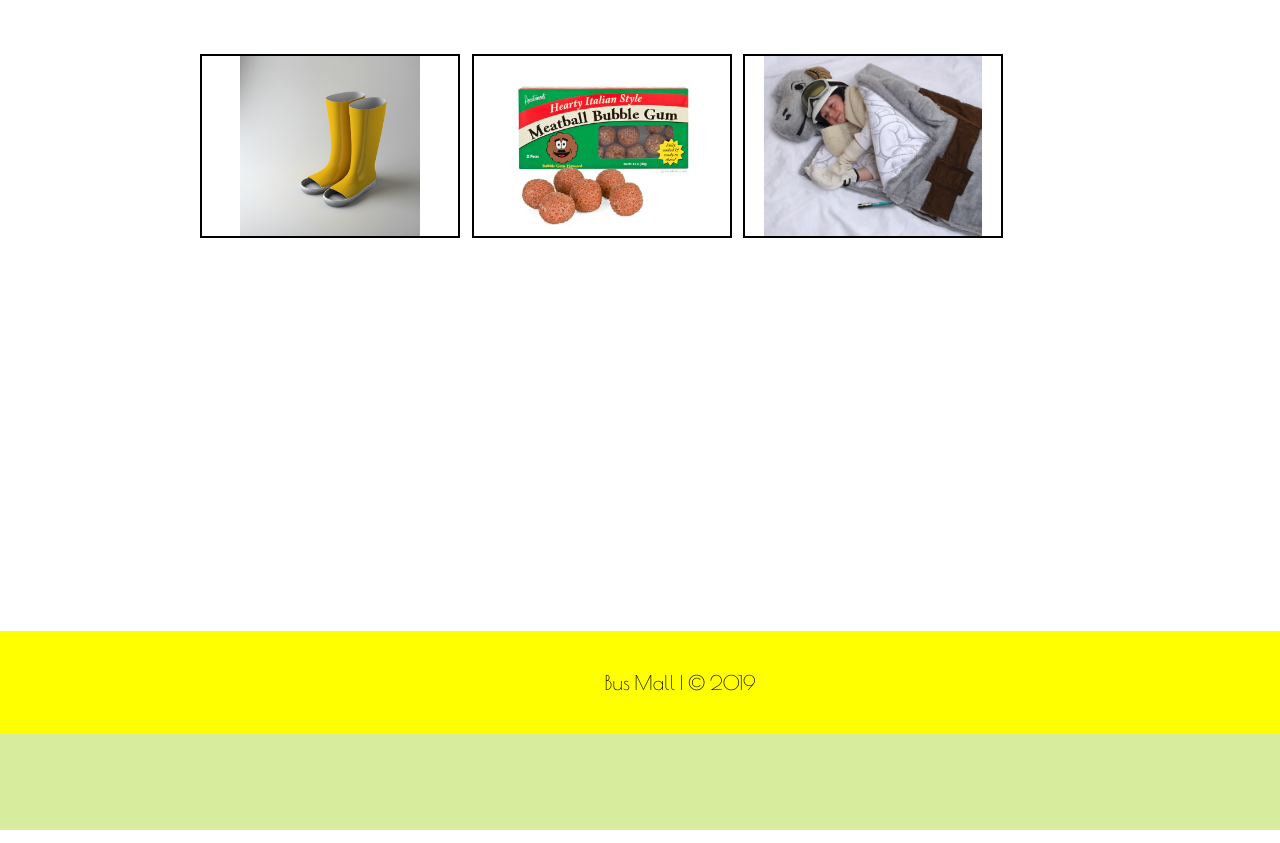
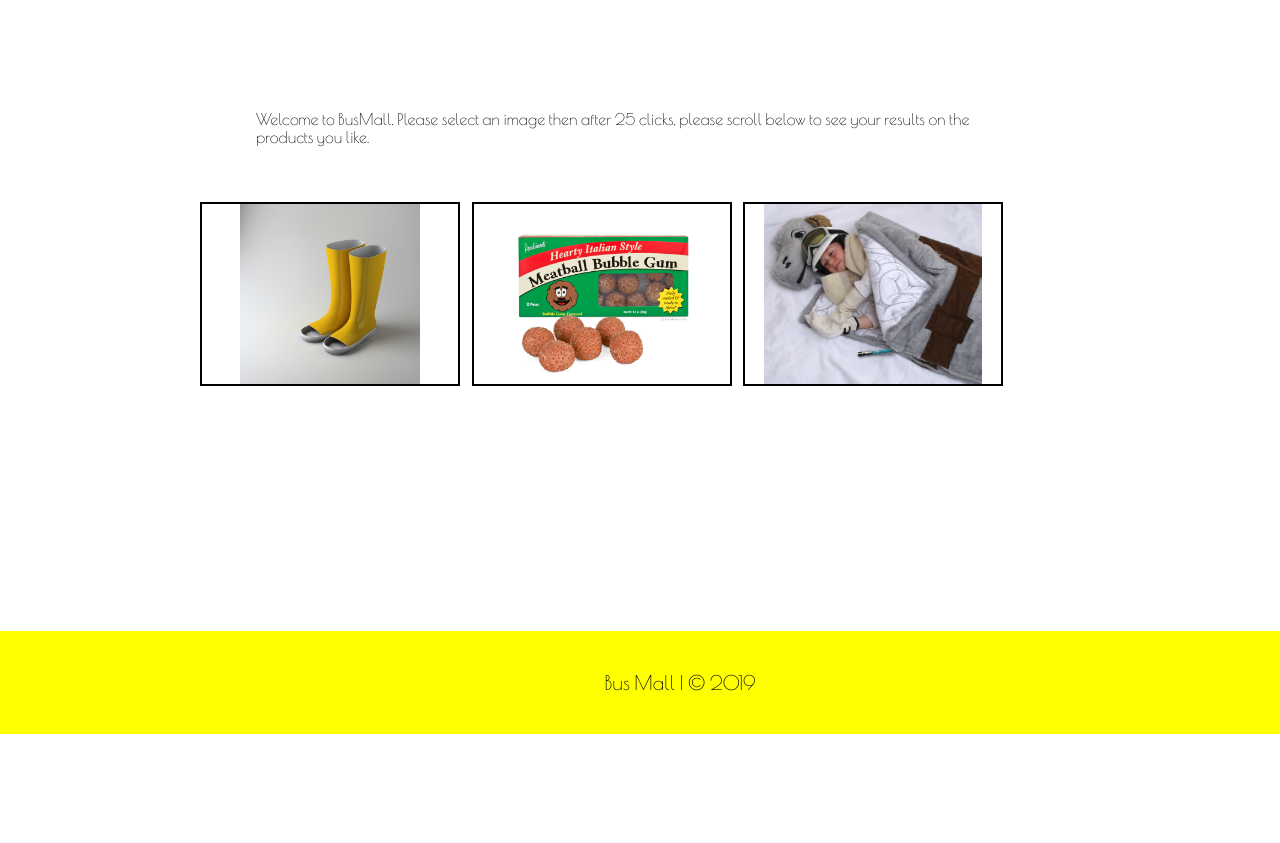
Before and after one commit to emd5/busmall, a plain HTML site: page index.html in a window 1280 px wide. Shown: the part 66-909 px from the top of the page. Drawn offline with nearby package versions, Linux system fonts and the light colour scheme.

Commit message:
update linter where chartjs is instantiate

```diff
--- a/css/style.css
+++ b/css/style.css
@@ -43,6 +43,12 @@ main{
   padding-top: 15vh;
 }
 
+#intro{
+  width: 60%;
+  margin: auto;
+  padding: 5vh 0vh;
+}
+
 section{
   display: inline-block;
   width: 100%;
@@ -51,7 +57,7 @@ section{
 }
 
 #resultlist{
-  background-color: rgb(215, 236, 157);
+  /* background-color: rgb(215, 236, 157); */
   padding: 10vh 20vh;
 }
 
--- a/index.html
+++ b/index.html
@@ -21,7 +21,7 @@
   <main>
 
     <div id="intro">
-
+      <p>Welcome to BusMall. Please select an image then after 25 clicks, please scroll below to see your results on the products you like.</p>
     </div>
 
     <section id="imagesection">
--- a/js/app.js
+++ b/js/app.js
@@ -150,6 +150,7 @@ function drawChart(){
 
   var colorChartArray = ['lightgreen', 'lightgreen', 'lightgreen', 'lightgreen', 'lightgreen', 'lightgreen', 'lightgreen', 'lightgreen', 'lightgreen', 'lightgreen', 'lightgreen', 'lightgreen', 'lightgreen', 'lightgreen', 'lightgreen', 'lightgreen', 'lightgreen', 'lightgreen', 'lightgreen', 'lightgreen'];
 
+  // eslint-disable-next-line no-undef
   new Chart(ctx, {
     type: 'horizontalBar',
     data: {
```
